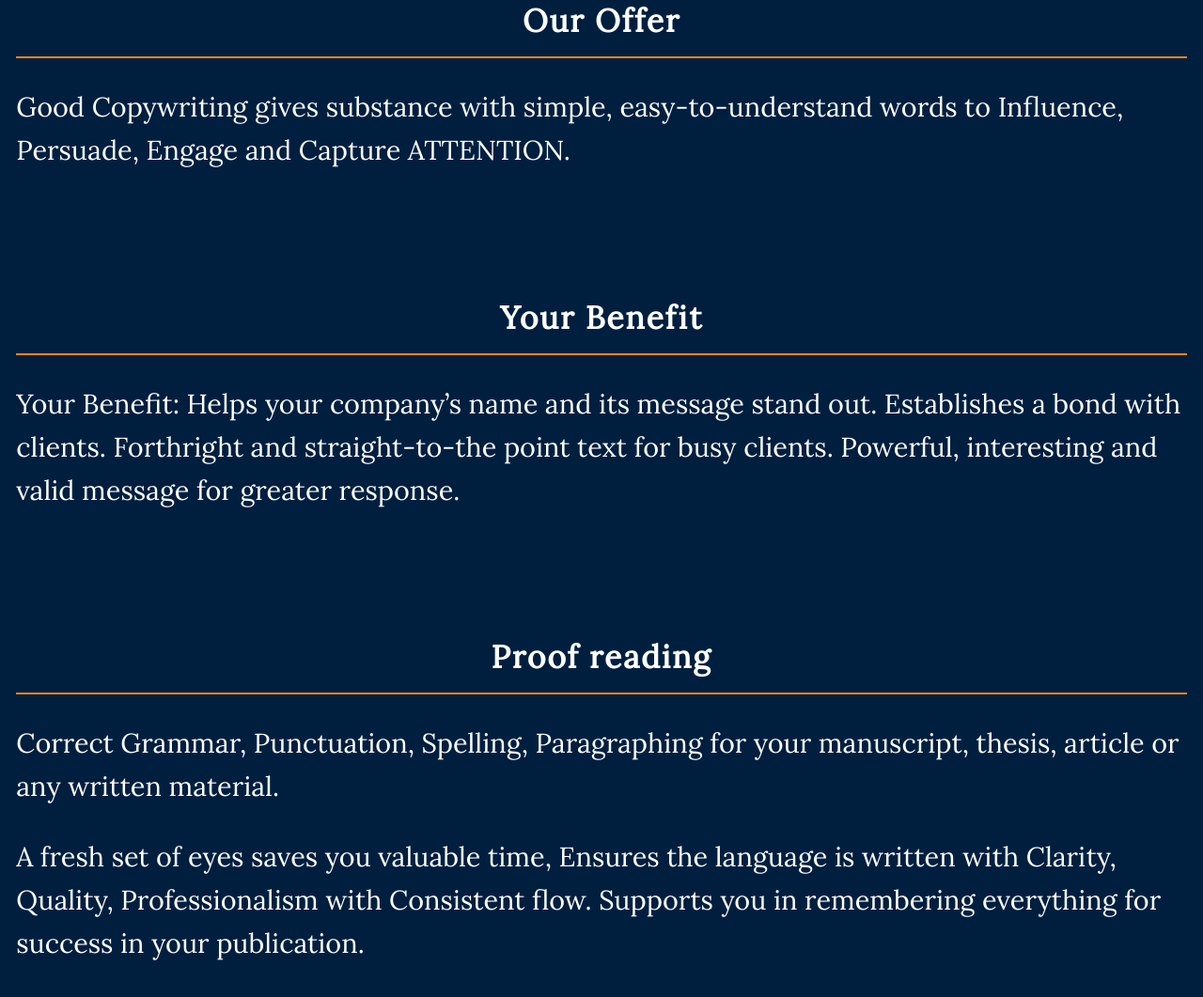
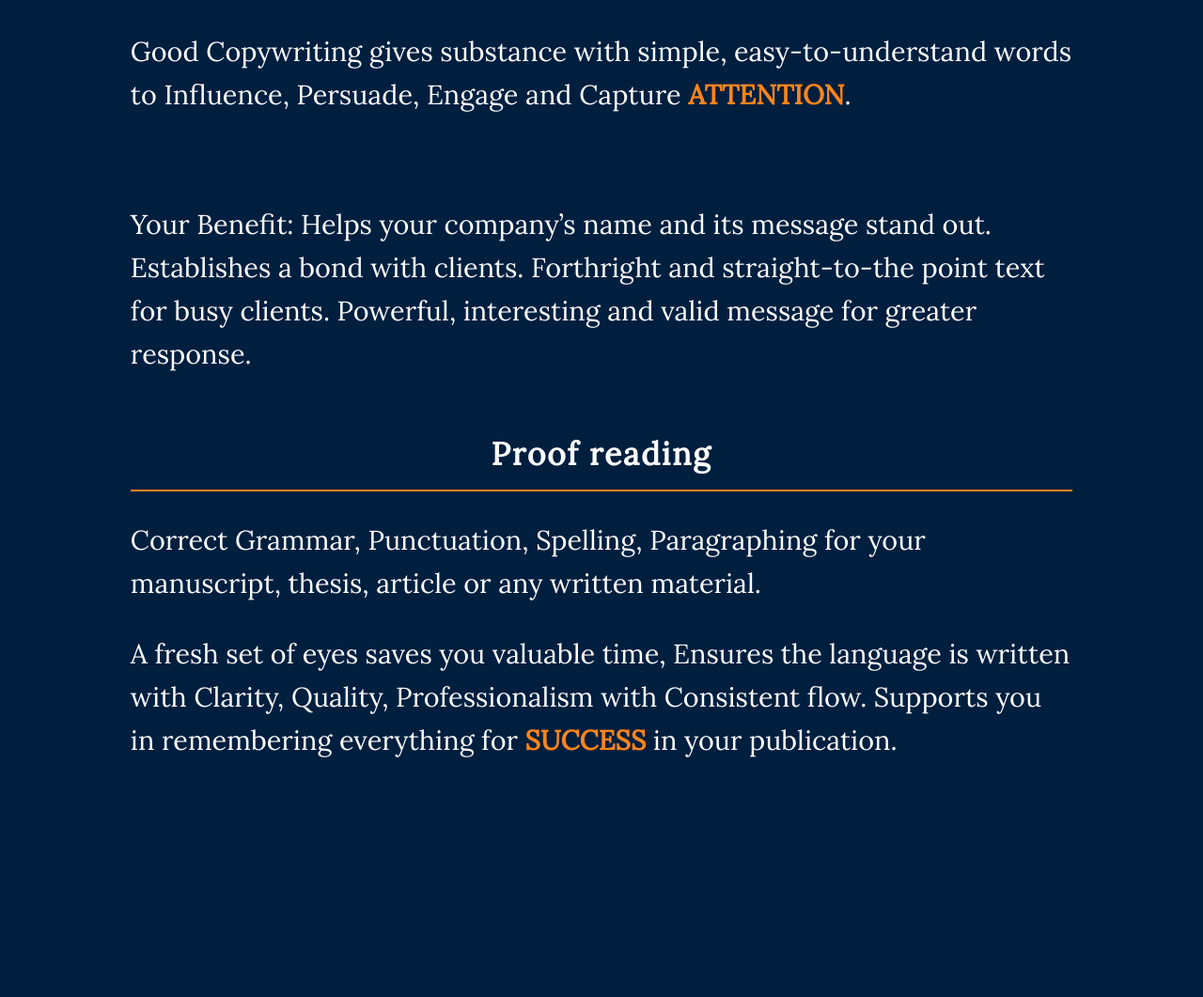
Before and after one commit to talescript/copyediting, a plain HTML site: page index.html in a window 1280 px wide. Shown: the part 683-1744 px from the top of the page at 94% size. After the commit the page ends 1540 px from the top, so only its background shows below. Drawn offline with Linux system fonts and the light colour scheme.

Commit message:
netflify isn't updating the page for some reason

```diff
--- a/index.html
+++ b/index.html
@@ -12,7 +12,7 @@
 <body>
     <header>
         <div>
-            <h1>Writing Right</h1>
+            <h1>Write it Right</h1>
             <p>Good Copywriting grows money</p>
             <p>Say <span class="upper">yes</span> to copy that compels</p>
         </div>
@@ -20,20 +20,24 @@
 
     <main>
         <section>
-            <h3>Our Offer</h3>
-            <p>Good Copywriting gives substance with simple, easy-to-understand words to Influence, Persuade, Engage and Capture
-                <span class="upper">attention</span>.</p>
+            <p>Good Copywriting gives substance with simple, easy-to-understand
+                words to Influence, Persuade, Engage and Capture
+                <span class="upper attn">attention</span>.</p>
         </section>
         <section>
-            <h3>Your Benefit</h3>
-            <p>Your Benefit: Helps your company’s name and its message stand out. Establishes a bond with clients. Forthright
-                and straight-to-the point text for busy clients. Powerful, interesting and valid message for greater response.</p>
+            <p>Your Benefit: Helps your company’s name and its message stand out.
+                Establishes a bond with clients. Forthright and straight-to-the
+                point text for busy clients. Powerful, interesting and valid
+                message for greater response.</p>
         </section>
         <section>
             <h3>Proof reading</h3>
-            <p>Correct Grammar, Punctuation, Spelling, Paragraphing for your manuscript, thesis, article or any written material.</p>
-            <p>A fresh set of eyes saves you valuable time, Ensures the language is written with Clarity, Quality, Professionalism
-                with Consistent flow. Supports you in remembering everything for success in your publication.</p>
+            <p>Correct Grammar, Punctuation, Spelling, Paragraphing for your
+                manuscript, thesis, article or any written material.</p>
+            <p>A fresh set of eyes saves you valuable time, Ensures the
+                language is written with Clarity, Quality, Professionalism
+                with Consistent flow. Supports you in remembering everything
+                for <span class="upper attn">success</span> in your publication.</p>
         </section>
     </main>
 
--- a/src/css/layout.css
+++ b/src/css/layout.css
@@ -24,4 +24,7 @@ section > h3 {
 
 section {
     margin-bottom: 2.5em;
+    margin: 0 auto;
+    max-width: 36em;
+    padding: 2em;
 }
--- a/src/css/theme.css
+++ b/src/css/theme.css
@@ -55,3 +55,8 @@ h1,
 header > div > p {
     color: #fff;
 }
+
+.attn {
+    color: #ff851b;
+    font-weight: 600;
+}
```
